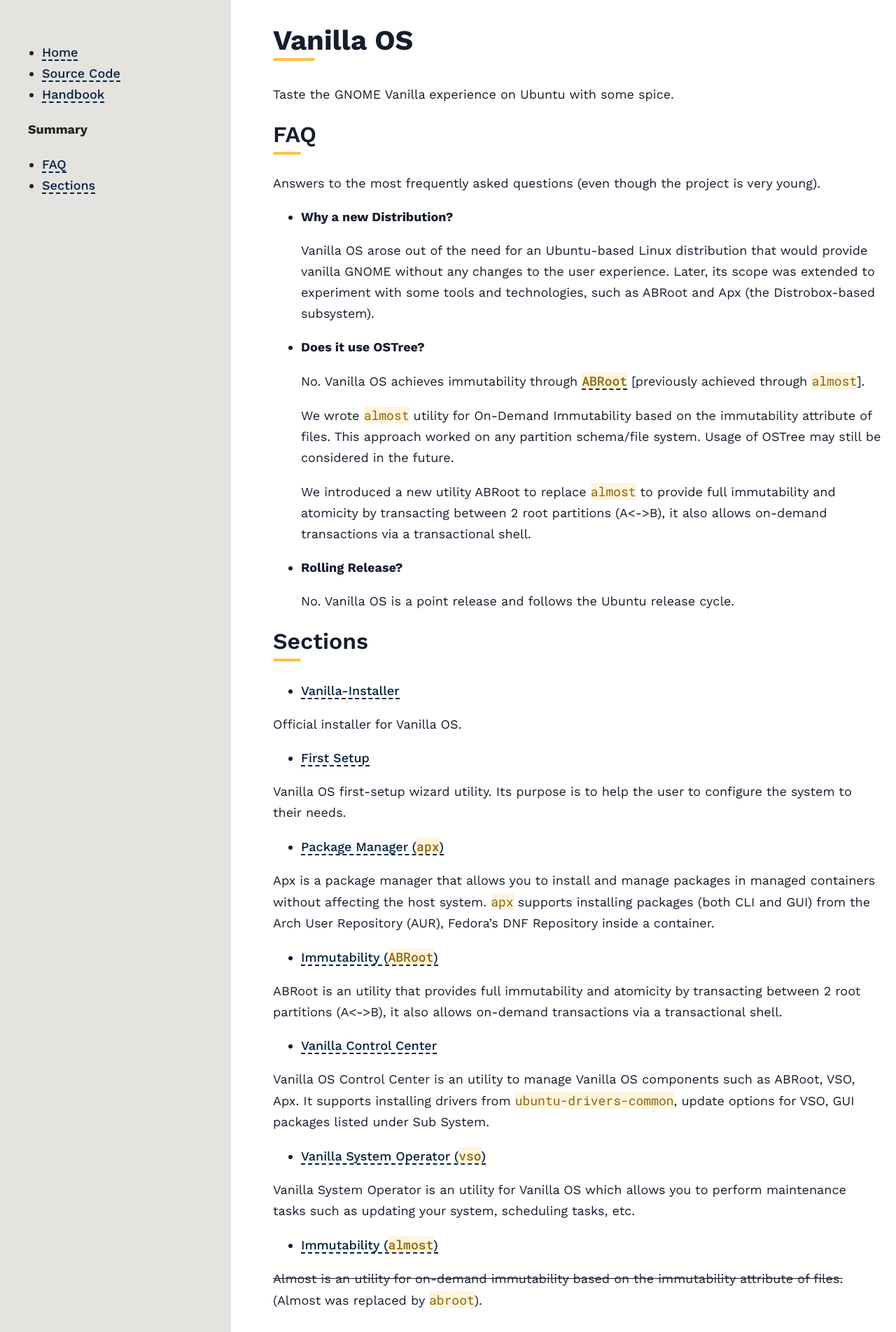
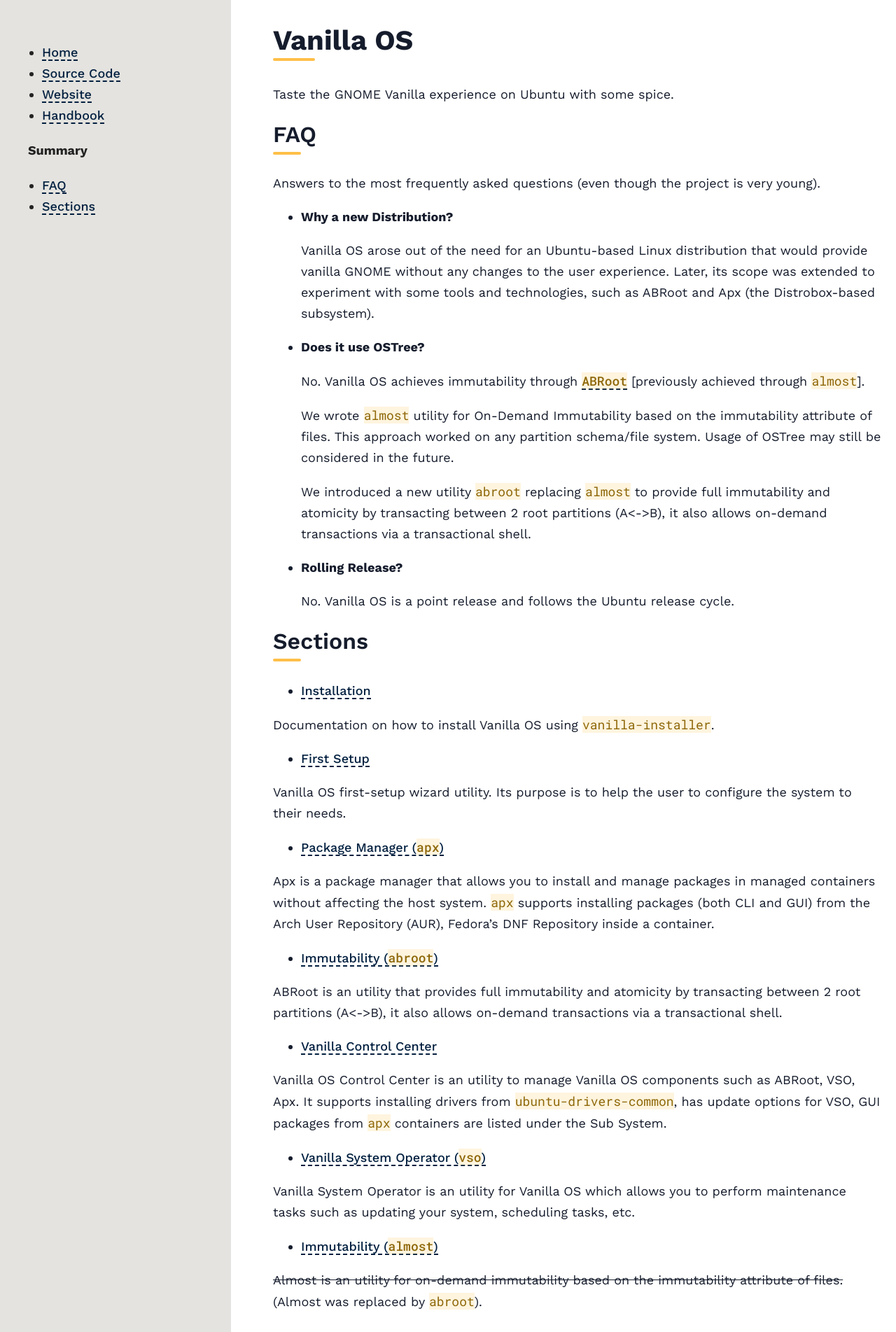
Before and after one commit to Vanilla-OS/documentation, a Jekyll site: the page built from index.md, in a window 1280 px wide. Shown: the whole page at 70% size. Built offline with Jekyll 4.4.1, drawn with Linux system fonts in a browser that asks for light colours.

Commit message:
General improvements
Added WIP section, created pages and updated tht index page

Signed-off-by: K.B.Dharun Krishna <kbdharunkrishna@gmail.com>

```diff
--- a/_layouts/default.html
+++ b/_layouts/default.html
@@ -10,6 +10,9 @@
           </li>
           <li>
             <a href="https://github.com/vanilla-os">Source Code</a>
+          </li>
+          <li>
+            <a href="https://vanillaos.org/">Website</a>
           </li>
           <li>
             <a href="https://handbook.vanillaos.org/">Handbook</a>
--- a/index.md
+++ b/index.md
@@ -27,7 +27,7 @@ Answers to the most frequently asked questions (even though the project is very
   immutability attribute of files. This approach worked on any partition
   schema/file system. Usage of OSTree may still be considered in the future.
 
-  We introduced a new utility ABRoot to replace `almost` to provide full immutability and atomicity by transacting between 2 root partitions (A<->B), it also allows on-demand transactions via a transactional shell.
+  We introduced a new utility `abroot` replacing `almost` to provide full immutability and atomicity by transacting between 2 root partitions (A<->B), it also allows on-demand transactions via a transactional shell.
 
 - **Rolling Release?**
 
@@ -35,9 +35,9 @@ Answers to the most frequently asked questions (even though the project is very
 
 ## Sections
 
-- **[Vanilla-Installer](/docs/installer)**
+- **[Installation](/docs/installation)**
 
-Official installer for Vanilla OS.
+Documentation on how to install Vanilla OS using `vanilla-installer`.
 
 - **[First Setup](/docs/first-setup)**
 
@@ -48,13 +48,13 @@ Vanilla OS first-setup wizard utility. Its purpose is to help the user to config
 Apx is a package manager that allows you to install and manage packages in
 managed containers without affecting the host system. `apx` supports installing packages (both CLI and GUI) from the Arch User Repository (AUR), Fedora's DNF Repository inside a container.
 
-- **[Immutability (`ABRoot`)](/docs/ABRoot)**
+- **[Immutability (`abroot`)](/docs/ABRoot)**
 
 ABRoot is an utility that provides full immutability and atomicity by transacting between 2 root partitions (A<->B), it also allows on-demand transactions via a transactional shell.
 
 - **[Vanilla Control Center](/docs/vanilla-control-center)**
 
-Vanilla OS Control Center is an utility to manage Vanilla OS components such as ABRoot, VSO, Apx. It supports installing drivers from `ubuntu-drivers-common`, update options for VSO, GUI packages listed under Sub System.
+Vanilla OS Control Center is an utility to manage Vanilla OS components such as ABRoot, VSO, Apx. It supports installing drivers from `ubuntu-drivers-common`, has update options for VSO, GUI packages from `apx` containers are listed under the Sub System.
 
 - **[Vanilla System Operator (`vso`)](/docs/VSO)**
 
```
Also changed, not shown: docs/ABRoot/index.md (added, +8 -0 lines), docs/ABRoot/manpage.md (added, +8 -0 lines), docs/installation/index.md (renamed from docs/installer/index.md, +1 -1 lines), docs/vanilla-control-center/index.md (added, +8 -0 lines), docs/vso/index.md (added, +8 -0 lines), docs/vso/manpage.md (added, +8 -0 lines).
